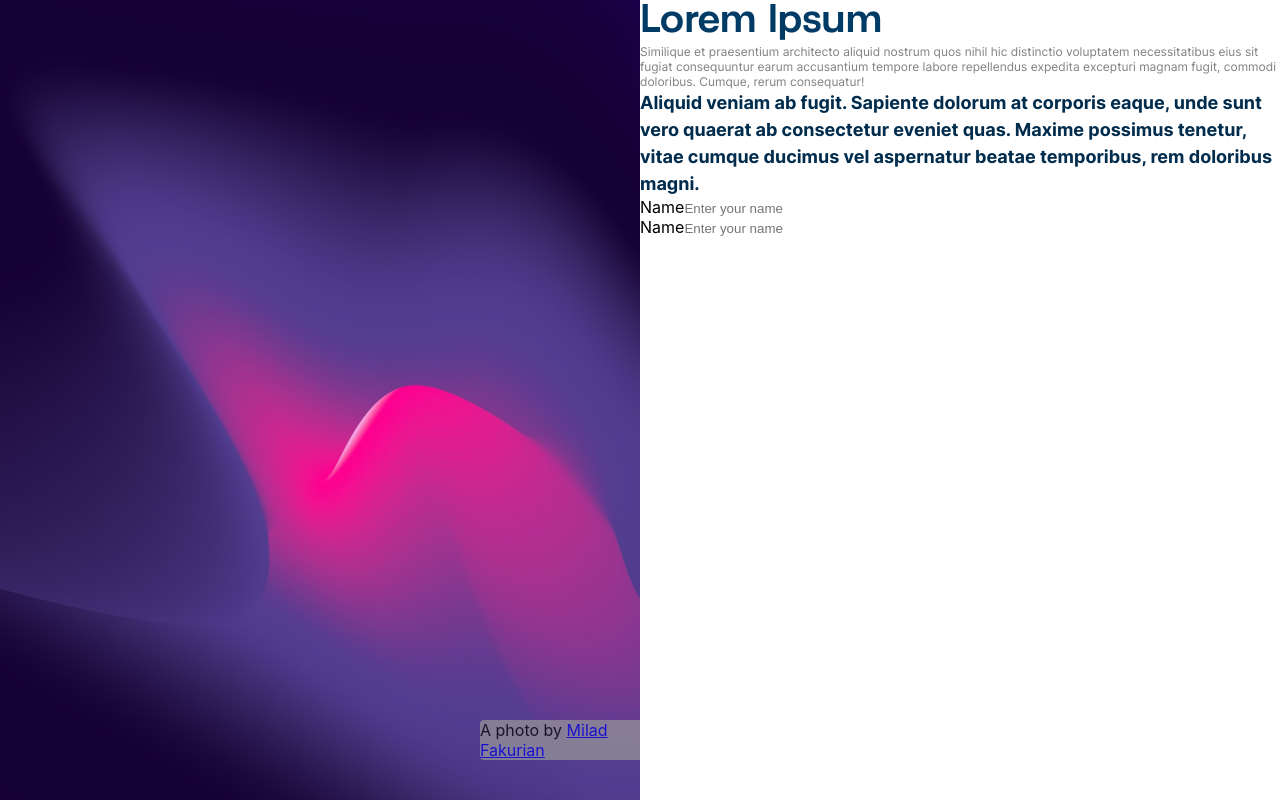
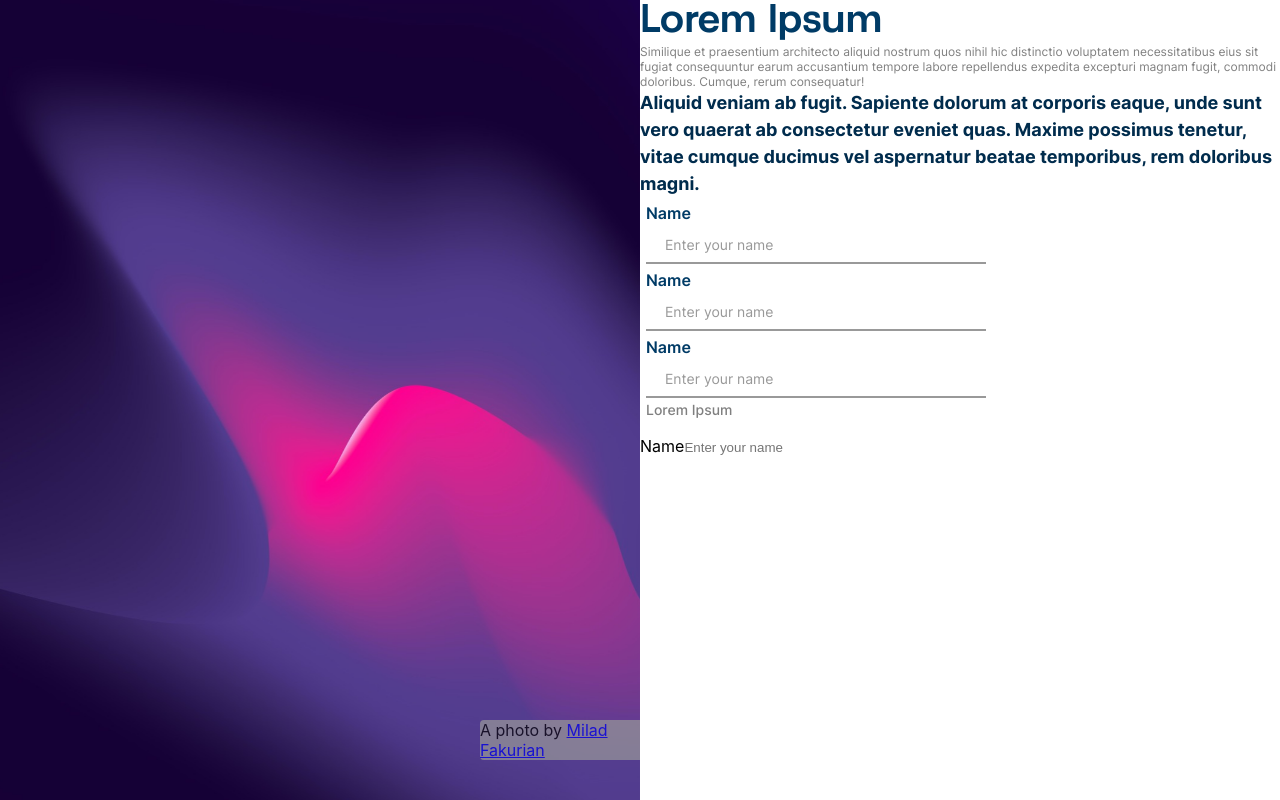
Before and after one commit to Cl1nt0nMzee/online-market, a React (Vite) app in the folder frontend/: page / in a window 1280 px wide. Built offline with nearby package versions, Linux system fonts and the light colour scheme.

Commit message:
Update Standard Input

```diff
--- a/frontend/src/components/atoms/Input/TextInput.jsx
+++ b/frontend/src/components/atoms/Input/TextInput.jsx
@@ -1,4 +1,12 @@
 import './_index.scss';
+
+const HelperText = ({helperText}) => {
+
+    return (
+        <p className='helperText'> {helperText} </p>
+    );
+}
+
 
 export const FilledTextInput = ({ placeholder, label, id }) => {
     return (
@@ -9,11 +17,12 @@ export const FilledTextInput = ({ placeholder, label, id }) => {
     );
 }
 
-export const StandardTextInput = ({ placeholder, label , id}) => {
+export const StandardTextInput = ({ placeholder, label , id, helperText}) => {
     return (
         <div className="standard">
             <label htmlFor={id}> { label }</label>
             <input type="text" placeholder={ placeholder } id={id} />
+            {helperText? <HelperText helperText={helperText}/> : null}
         </div>
     );
 }
--- a/frontend/src/components/atoms/Input/_index.scss
+++ b/frontend/src/components/atoms/Input/_index.scss
@@ -1,5 +1,70 @@
+@import '../../../styles/abstracts/index' ;
+@import '../../../styles/base/index' ;
+
 input[type="text"],
 input[type="password"] {
     border: none;
     outline: none;
 }
+
+.standard {
+    display: flex;
+    flex-direction: column;
+    gap: 3px;
+    margin: 6px 6px;
+    transition: all 100ms ease;
+    * {
+        transition: all 100ms ease;
+    }
+
+    label {
+        display: block;
+        font-family: $Inter-SemiBold;
+        color: $priBlue-600;
+    }
+
+    input {
+        font-family: $Inter-Medium;
+        color: $accShade-500;
+        font-size: 16px;
+        max-width: 340px;
+        padding: 8px 19px;
+        border-bottom: solid 2px $accShade-400;
+
+
+        &:hover {
+            border-bottom: solid 2px $accShade-500;
+            color: $accShade-600;
+        }
+
+        &:active {
+            border-bottom: solid 2px $focusBlue-25;
+            color: $accShade-700;
+        }
+
+        &:focus-visible {
+            border-bottom: solid 2px $focusBlue-25;
+            color: $accShade-700;
+        }
+
+        &::placeholder {
+            font-family: $Inter-Regular;
+            font-weight: 400;
+            color: $accShade-400;
+            font-size: 14px;
+        }
+    }
+    .helperText {
+        display: block;
+        font-family: $Inter-Medium;
+        font-weight: 500;
+        font-size: 14px;
+        color: $accShade-500;
+
+        padding-bottom: 12px;
+    }
+}
+
+.standard:has(input:focus) label {
+    color: $focusBlue-25;
+}
--- a/frontend/src/components/organisms/RegisterForm.jsx
+++ b/frontend/src/components/organisms/RegisterForm.jsx
@@ -34,6 +34,8 @@ const RegisterForm = () => {
             Aliquid veniam ab fugit. Sapiente dolorum at corporis eaque, unde sunt vero quaerat ab consectetur eveniet quas. Maxime possimus tenetur, vitae cumque ducimus vel aspernatur beatae temporibus, rem doloribus magni.</p>
 
             <StandardTextInput id={'name'} placeholder={'Enter your name'} label={'Name'}/>
+            <StandardTextInput id={'name'} placeholder={'Enter your name'} label={'Name'}/>
+            <StandardTextInput id={'name'} placeholder={'Enter your name'} label={'Name'} helperText={'Lorem Ipsum'}/>
             <FilledTextInput id={'name'} placeholder={'Enter your name'} label={'Name'}/>
         </form>
     );
--- a/frontend/src/styles/base/_typography.scss
+++ b/frontend/src/styles/base/_typography.scss
@@ -18,30 +18,32 @@ $Inter-Regular: 'Inter-Regular', sans-serif;
     font-size: 2.5rem;
     line-height: 1.1;
     color: $priBlue-600;
-}
-.typ__headline.bold {
+
+    &.bold {
         font-family: $Givonic-Black;
         color: $priBlue-700;
     }
-.typ__headline.large {
+    &.large {
         font-family: $Givonic-SemiBold;
         color: $priBlue-700;
     }
-.typ__headline.regular {
+    &.regular {
         font-family: $Givonic-SemiBold;
         font-size: 2rem;
         color: $priBlue-700;
     }
-.typ__headline.subheadline {
+    &.subheadline {
         font-family: $Givonic-SemiBold;
         font-size: 1.75rem;
         color: $priBlue-700;
     }
-.typ__headline.small {
+    &.small {
         font-family: $Givonic-SemiBold;
         font-size: 1.5rem;
         color: $priBlue-700;
     }
+}
+
 
 
 
```
Lines whose indentation alone changed are shown as unchanged.
